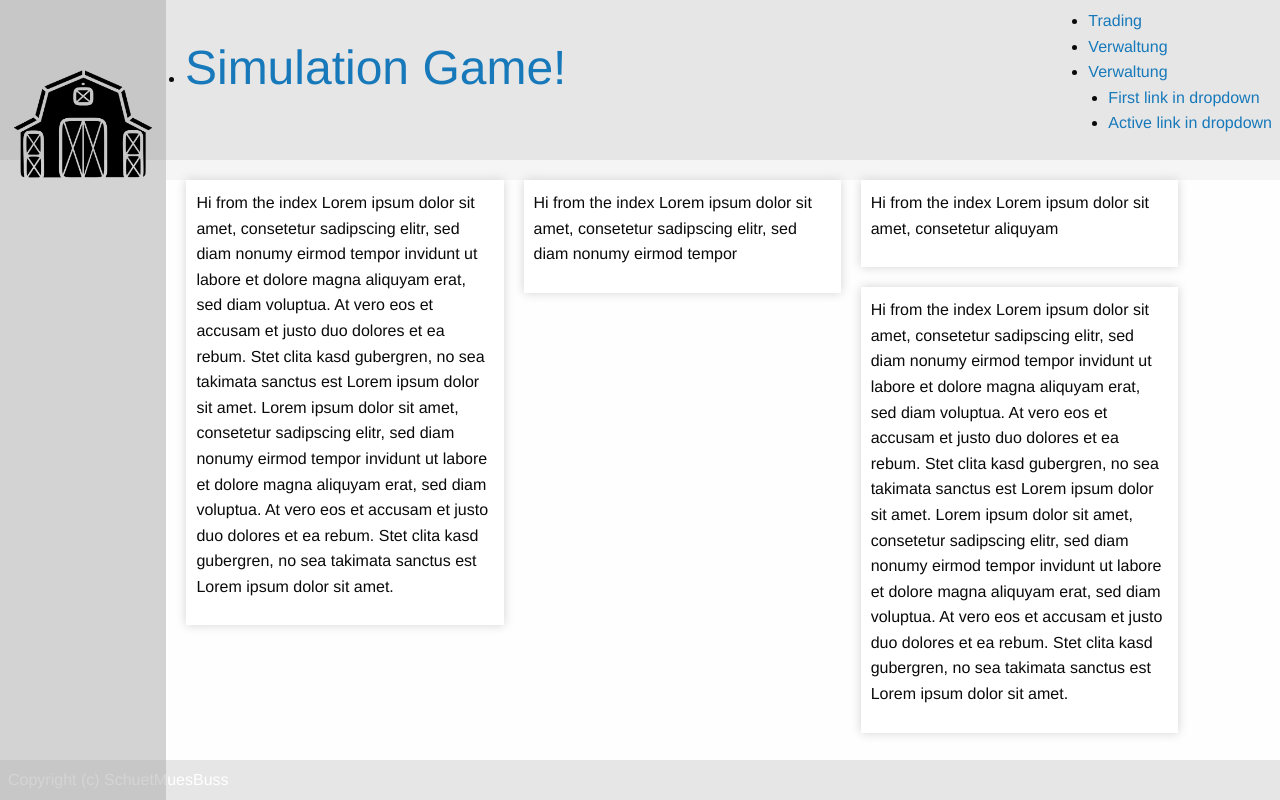
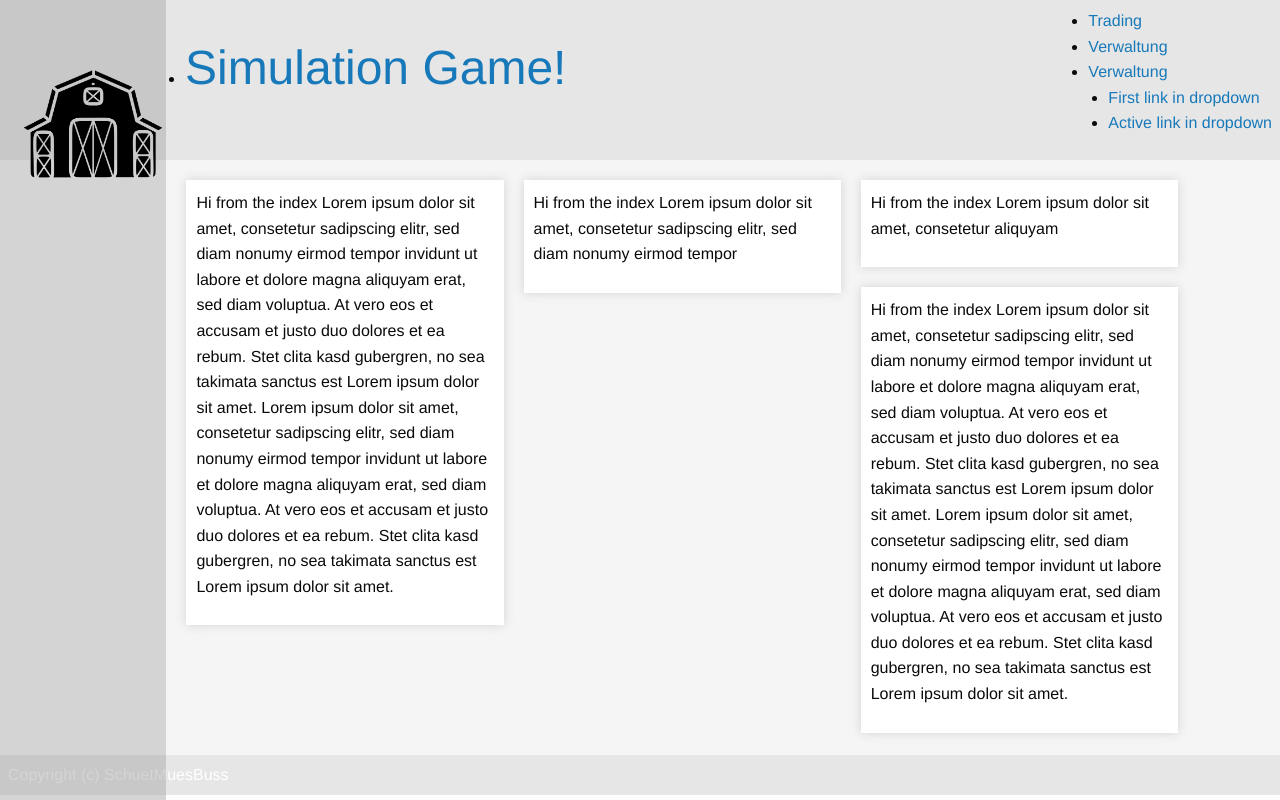
Before and after one commit to Backpackerice/simulation-game, a Rails app: page / in a window 1280 px wide. Run offline with Rails 7, Linux system fonts and the light colour scheme; style sheets or scripts are compiled from the project's sources; some libraries are stand-ins or nearby versions.

Commit message:
modified css and added javascript to keep sidebar height in sync

```diff
--- a/app/assets/javascripts/layout.js.coffee
+++ b/app/assets/javascripts/layout.js.coffee
@@ -0,0 +1,4 @@
+$ ->
+  console.log("I was really called!")
+  height = $('.l-content').height()
+  $('.sidebar').height( height + 100 )
--- a/app/assets/stylesheets/_footer.scss
+++ b/app/assets/stylesheets/_footer.scss
@@ -1,8 +1,8 @@
-.footer {
+.footer{
   width: 100%;
-  position: absolute;
+  height: 45px;
+  position: fixed;
   bottom: 0;
-  left: 0;
   .content {
     text-align: center;
     color: white;
--- a/app/assets/stylesheets/_header.scss
+++ b/app/assets/stylesheets/_header.scss
@@ -8,4 +8,5 @@
   .dropdown .active {
     background-color: darkgrey;
   }
-}
+
+ }
--- a/app/assets/stylesheets/_sidebar.scss
+++ b/app/assets/stylesheets/_sidebar.scss
@@ -13,7 +13,7 @@
   position: absolute;
   z-index: 2;
   top: 0;
-  left: 0;
+  left: 10px;
   height: 150px;
   max-width: 13%;
   margin-top: 50px;
--- a/app/assets/stylesheets/base.scss
+++ b/app/assets/stylesheets/base.scss
@@ -1,6 +1,9 @@
 .l-content {
-  height: 100%;
+  min-height: 100%;
   margin-left: 13%;
   padding: 10px;
   background-color: #f5f5f5;
+  padding-bottom: 45px;
+  box-sizing: border-box;
+  overflow: scroll;
 }
```
